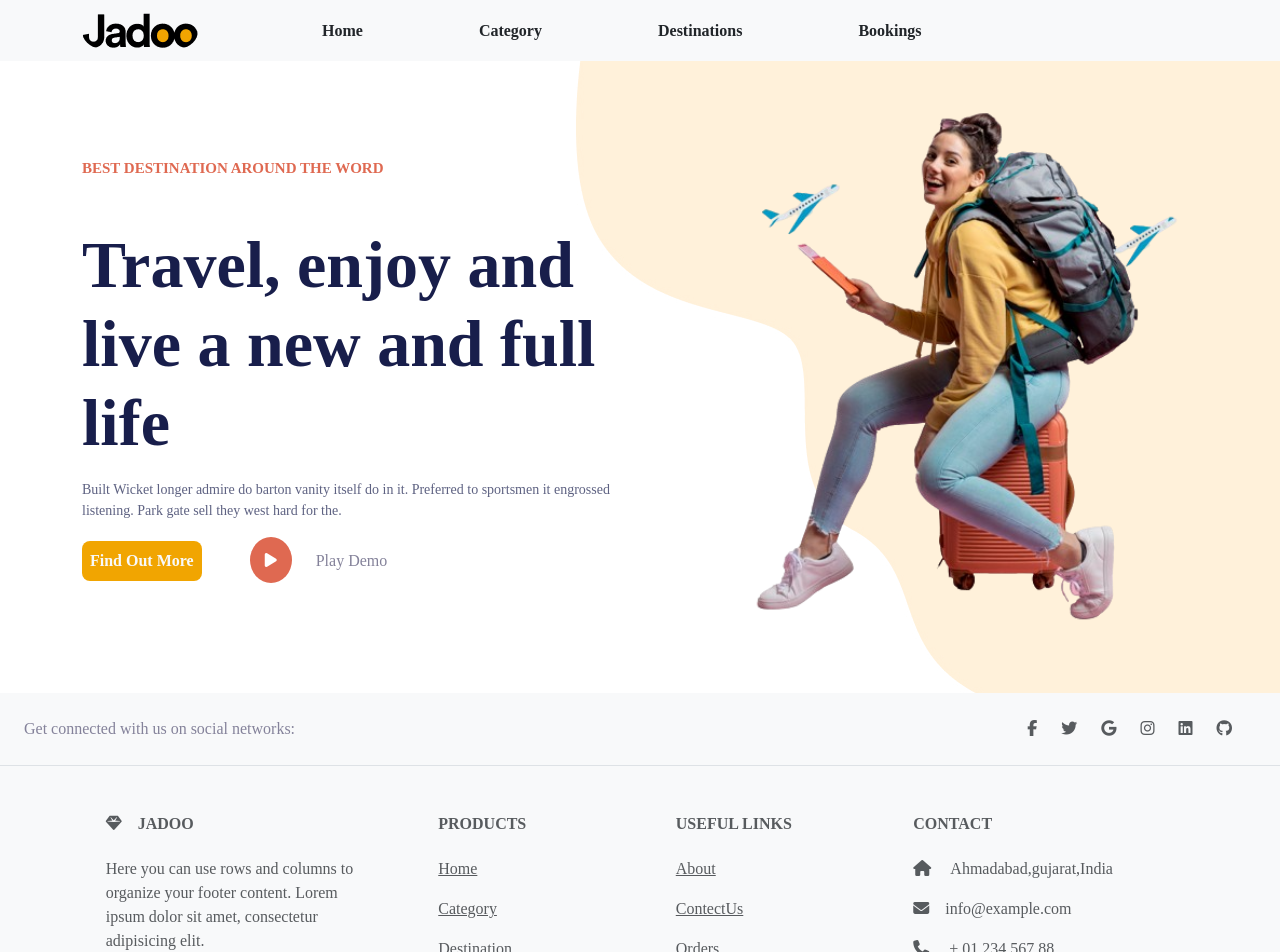
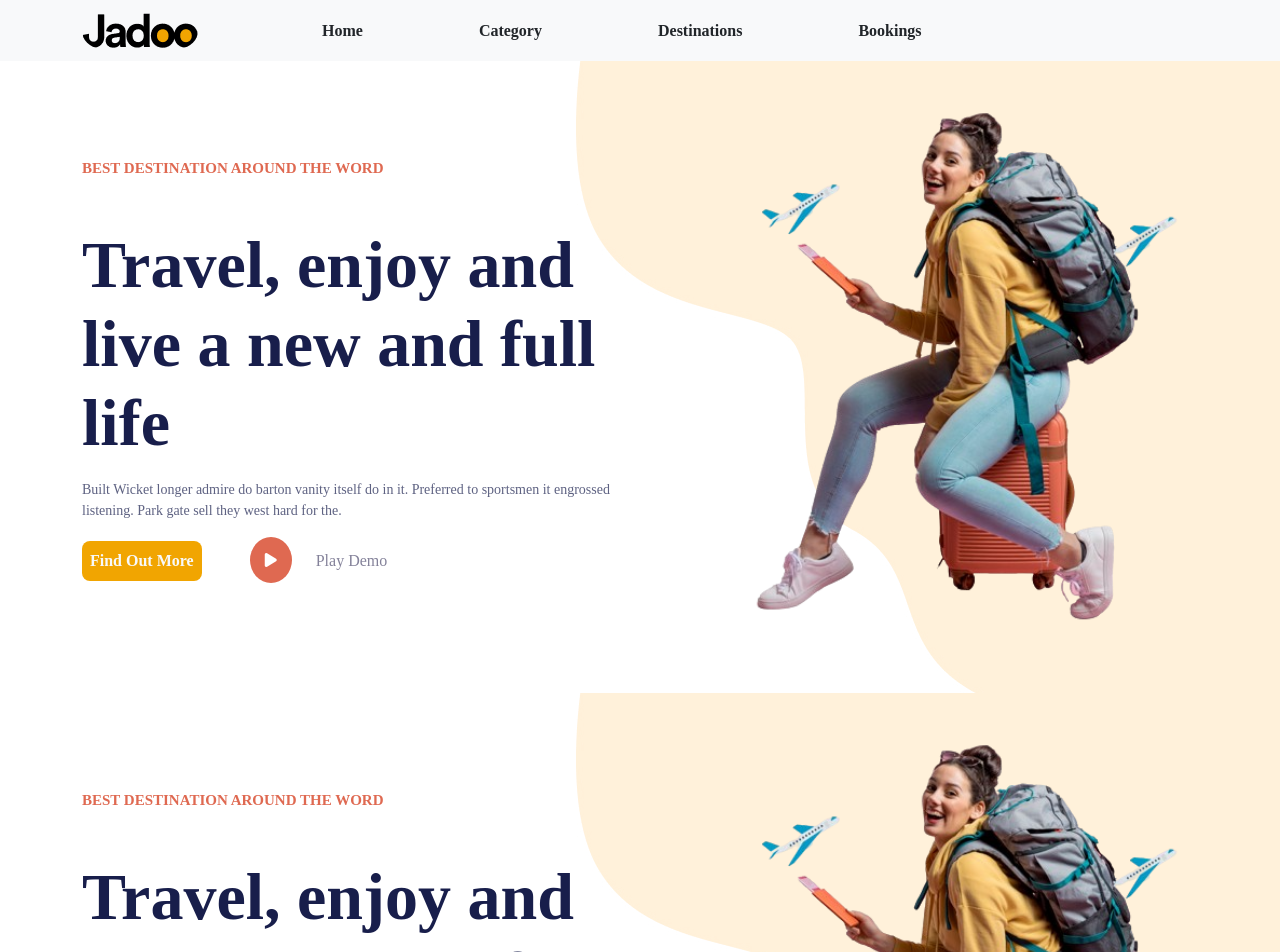
Before and after one commit to NaitikHirani07/IndianTravelAgency, a React (Create React App) app: page / in a window 1280 px wide. Shown: the top 952 px of the page. Built offline with nearby package versions, Linux system fonts and the light colour scheme; a web font is replaced by a local one.

Commit message:
header one commit

```diff
--- a/src/App.js
+++ b/src/App.js
@@ -16,7 +16,7 @@ function App() {
     <Navbar/>
     <Header/>
       <Routes>
-        {/* <Route index element={<Header />} /> */}
+        <Route index element={<Header />} />
         <Route path="category" element={<Category />} />
         <Route path="topselling" element={<Topselling />} />
         <Route path="easyandfast" element={<Easyandfast />} />
```
